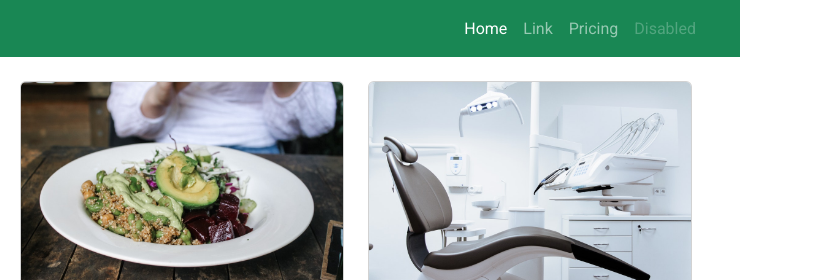
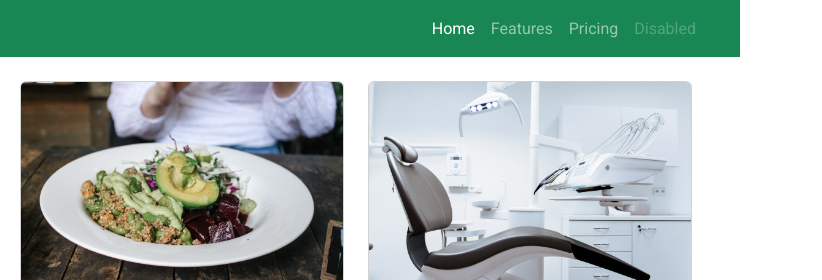
Before and after one commit to sbbreey14/desafio-latam-g92-vFaundez-dev, a plain HTML site: page desafio_4/index.html in a window 1280 px wide. Shown: the top 280 px of the page, 458-1280 px from the left. Drawn offline with nearby package versions, Linux system fonts and the light colour scheme.

Commit message:
Correjido navlink Features

```diff
--- a/desafio_4/index.html
+++ b/desafio_4/index.html
@@ -27,7 +27,7 @@
                 <a class="nav-link active" aria-current="page" href="#">Home</a>
               </li>
               <li class="nav-item">
-                <a class="nav-link" href="#">Link</a>
+                <a class="nav-link" href="#">Features</a>
               </li>
               <li class="nav-item">
                 <a class="nav-link" href="#">Pricing</a>
```
